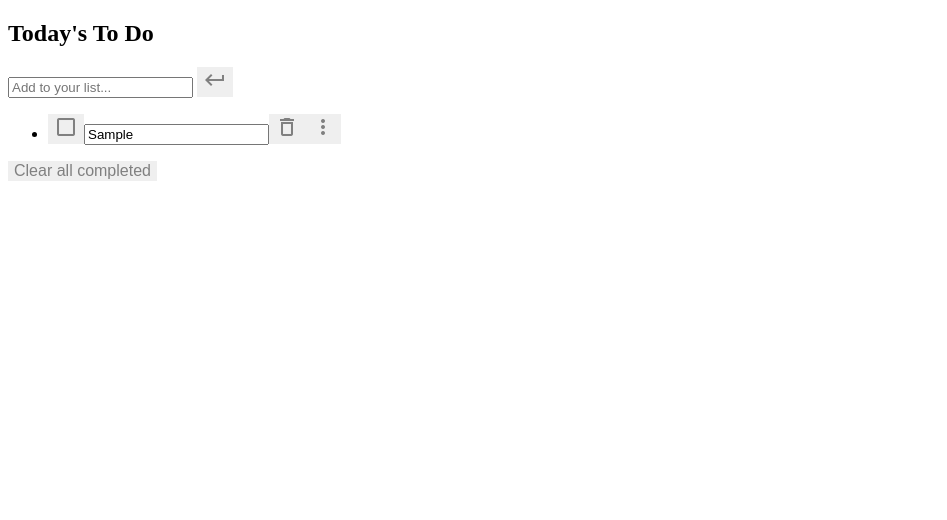
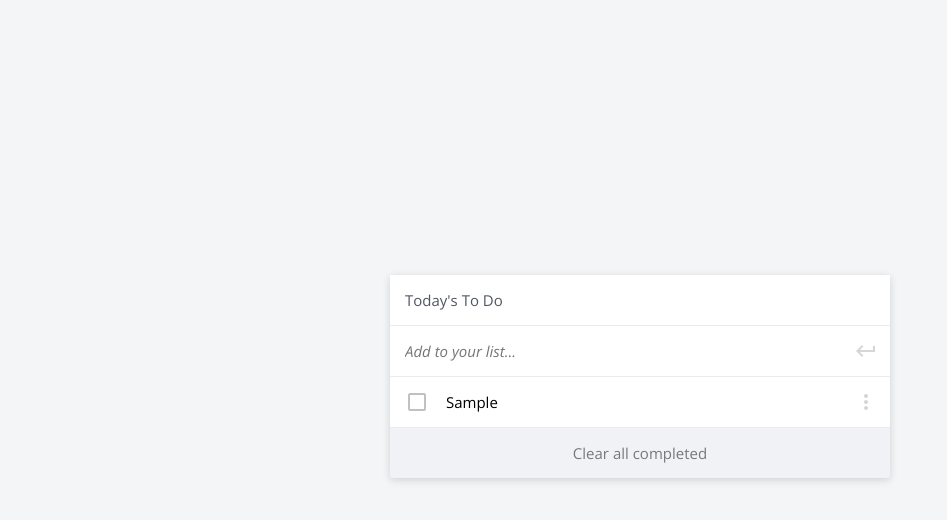
Before and after one commit to assadounto/To-Do-list, a website built with webpack: page docs/index.html in a window 1280 px wide. Both pictures are taken after typing "Sample" into the empty fields and a click on the button "keyboard_return". Shown: the whole page, without its empty margins (0-947 px from the left). Built offline with nearby package versions, Linux system fonts and the light colour scheme.

Commit message:
add styles

```diff
--- a/src/styles/style.css
+++ b/src/styles/style.css
@@ -1,68 +1,199 @@
-/* CSS */
-
-html {
-  box-sizing: border-box;
-}
-
-#list-container {
-  flex-direction: column;
-  align-items: center;
-  margin: 0 auto;
-  border: 1px solid rgba(220, 220, 220, 1);
-  width: 500px;
-  max-width: 500px;
-  background-color: white;
-  box-shadow: 0 0 30px rgba(150, 150, 150, 0.25);
-}
-
-.list-head {
-  display: flex;
+* {
   margin: 0;
-  justify-content: space-between;
-  align-items: center;
-  border-bottom: 1px solid rgba(220, 220, 220, 1);
-  padding: 0 1rem;
-}
-
-#icon {
-  color: gray;
-}
-
-.input {
-  border: none;
-  font-size: 1rem;
-  padding: 1rem 1rem;
-  font-style: italic;
-}
-
-.list {
-  display: flex;
-  align-items: baseline;
-  border-bottom: 1px solid rgba(220, 220, 220, 1);
-  border-top: 1px solid rgba(220, 220, 220, 1);
-  padding: 0 1rem;
-}
-
-.list p {
-  margin-left: 1rem;
+  padding: 0;
+  font-family: 'Open Sans', sans-serif;
+  font-size: 15px;
+  line-height: 20px;
 }
 
 a {
-  margin-left: auto;
-  color: gray;
+  text-decoration: none;
 }
 
-.button {
+ul li {
+  list-style: none;
+}
+
+html,
+body {
+  min-height: 100vh;
+}
+
+body {
+  background-color: #f4f5f7;
   display: flex;
+  flex-direction: column;
   justify-content: center;
   align-items: center;
-  padding: 1rem;
-  border-bottom: 1px solid rgba(220, 220, 220, 1);
-  background-color: rgb(238, 238, 238);
+}
+
+main {
+  width: 100%;
+  display: flex;
+  flex-grow: 2;
+  justify-content: center;
+  align-items: center;
 }
 
 button {
   border: none;
-  color: gray;
+  outline: none;
+  appearance: none;
+  background-color: transparent;
+  cursor: pointer;
+}
+
+button:hover {
+  opacity: 0.8;
+}
+
+button:active {
+  color: black;
+  opacity: 1;
+}
+
+.container {
+  background-color: #f1f2f5;
+  border-radius: 3px;
+  box-sizing: border-box;
+  box-shadow: 0 2px 8px rgb(0 0 0 / 15%);
+  max-width: 500px;
+  width: 100%;
+  margin: 24px;
+}
+
+.page-footer {
+  display: flex;
+  margin: auto;
+  padding: 24px;
+}
+
+.list-header {
+  display: flex;
+  justify-content: space-between;
+  align-items: center;
+  border-bottom: 1px solid rgba(0, 0, 0, 0.08);
+  background-color: white;
+}
+
+.list-title {
+  line-height: 20px;
+  font-weight: 400;
+  padding: 1rem;
+}
+
+.input-form {
+  display: flex;
+  background-color: white;
+  border-bottom: 1px solid rgba(0, 0, 0, 0.08);
+}
+
+.add-todo-input {
+  border: none;
+  padding: 0 40px 0 1rem;
+  line-height: 50px;
+  height: 50px;
+  outline: none;
+  box-shadow: none;
+  width: 100%;
+  font-weight: 300;
+  font-style: italic;
+}
+
+.todo {
+  position: relative;
   font-size: 1rem;
+  padding-left: 15px;
+  border-bottom: 1px solid rgba(0, 0, 0, 0.08);
+  box-sizing: content-box;
+  display: flex;
+  align-items: center;
+  background-color: white;
 }
+
+.dragging {
+  border: 2px solid royalblue;
+}
+
+.todo-completed .toggle .icon {
+  color: #2e8ae6;
+}
+
+.edit {
+  height: 20px;
+  line-height: 20px;
+  width: 100%;
+  padding: 15px 0;
+  border: none;
+  outline: none;
+  font-weight: 300;
+  resize: none;
+  box-shadow: none;
+}
+
+.todo-completed .edit {
+  text-decoration: line-through;
+  color: rgba(0, 0, 0, 0.45);
+}
+
+.edit:focus {
+  text-decoration: none;
+  color: inherit;
+}
+
+.list-footer {
+  display: flex;
+  justify-content: center;
+  align-items: center;
+}
+
+.clear-button {
+  margin: 1rem auto;
+  font-weight: 300;
+}
+
+.clear-button:hover {
+  text-decoration: underline;
+}
+
+.icon-button {
+  line-height: 50px;
+  font-size: 18px;
+  color: #333;
+  display: flex;
+  justify-content: center;
+  align-items: center;
+  padding: 12px;
+}
+
+.toggle {
+  padding: 0;
+  margin: 0;
+  margin-right: 17px;
+  opacity: 1;
+  color: #c1c1c3;
+}
+
+.drag-button {
+  cursor: all-scroll;
+}
+
+.hide {
+  display: none;
+}
+
+.opacity-2 {
+  opacity: 0.2;
+}
+
+.opacity-5 {
+  opacity: 0.5;
+}
+
+.opacity-0 {
+  opacity: 0;
+}
+
+.color-gray {
+  color: #515664;
+}
```
